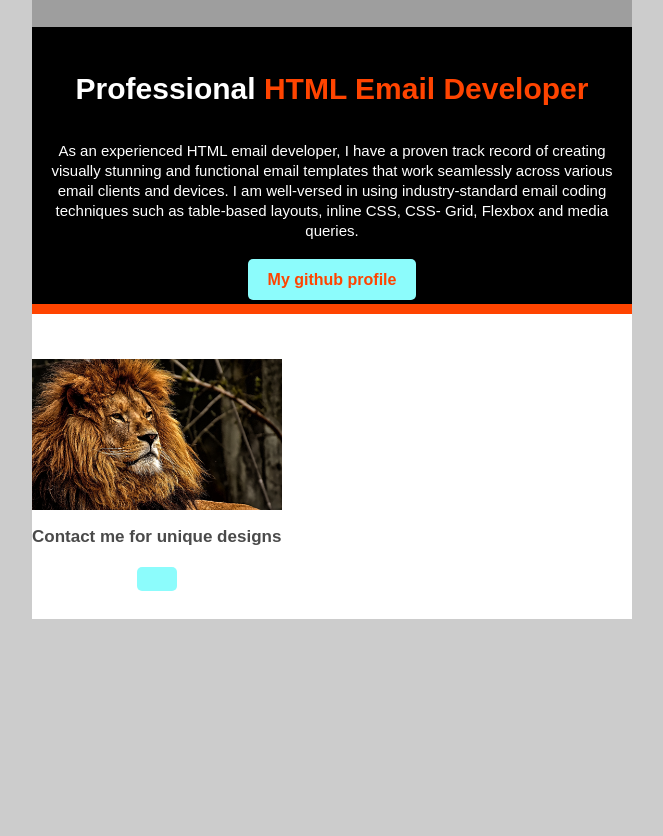
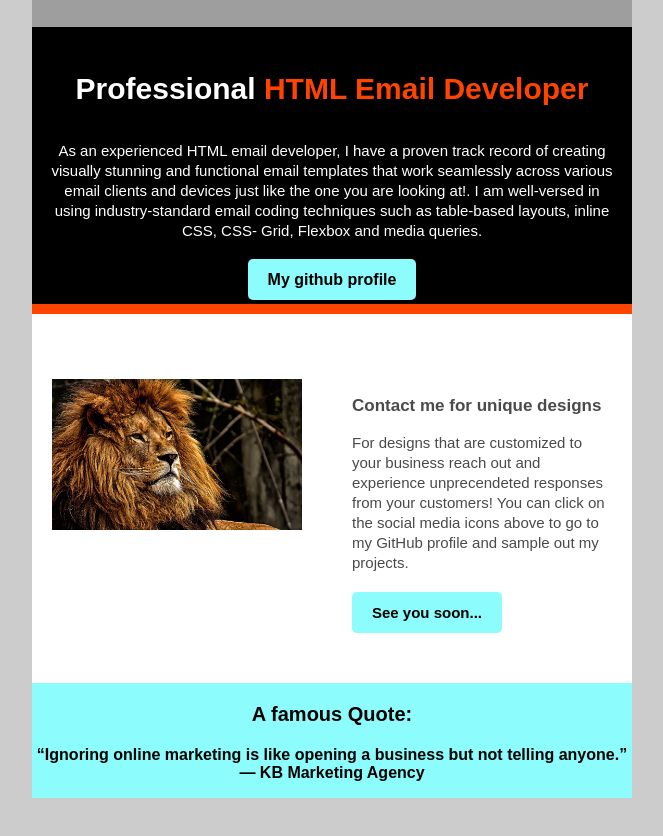
Before and after one commit to ebosoh/html_email, a plain HTML site: page index.html in a window 1280 px wide. Shown: the part 460-1296 px from the top of the page, without its empty margins (308-971 px from the left). Before the commit the page ends 1119 px from the top, so only its background shows below. Drawn offline with Linux system fonts and the light colour scheme; grey boxes are pictures that could not be loaded.

Commit message:
Add the famous online marketing quote

```diff
--- a/index.html
+++ b/index.html
@@ -44,7 +44,7 @@
 
     .button{
       background-color: rgb(140, 252, 252);
-      color: #ff4400;
+      color: black;
       font-weight: bolder;
       text-decoration: none;
       padding: 12px 20px;
@@ -55,6 +55,24 @@
       font-size: 0;
       padding: 40px 0;
     }
+
+    .two-columns .column{
+      width: 100%;
+      max-width: 300px;
+      display: inline-block;
+      vertical-align: top;
+
+    }
+    .two-columns .padding{
+      padding: 20px;
+    }
+
+    .two-columns .content{
+      text-align: left;
+      font-size: 15px;
+      line-height: 20px;
+    }
+
 
 </style>
 </head>
@@ -110,7 +128,7 @@
                     <p style="color: #ffffff; font-size: 15px; line-height: 20px; padding: 5px 0 15px;">
                       As an experienced HTML email developer, I have a proven track record of
                       creating visually stunning and functional email templates that work seamlessly
-                      across various email clients and devices. I am well-versed in using
+                      across various email clients and devices just like the one you are looking at!. I am well-versed in using
                       industry-standard email coding techniques such as table-based layouts,
                       inline CSS, CSS- Grid, Flexbox and media queries.
                     </p>
@@ -160,7 +178,7 @@
                               <p style="padding-bottom: 15px;">
                                 For designs that are customized to your business reach out
                                 and experience unprecendeted responses from your customers!
-                                You can click of the social media icons above to go to my GitHub
+                                You can click on the social media icons above to go to my GitHub
                                 profile and sample out my projects.
                                 </p>
                                 <a href="https:/github.com/ebosoh" class="button">See you soon...</a>
@@ -180,7 +198,19 @@
           </tr>
 
 <!--     BLUE BACKGROUND QUOTE -->
-
+          <tr>
+            <td>
+              <table width="100%">
+                <tr>
+                  <td style="text-align: center; background-color: rgb(140, 252, 252);  color: black; font-weight: bold;">
+                    <p style="font-size: 20px;"><strong>A famous Quote:</strong></p>
+                    <p>“Ignoring online marketing is like opening a business but not telling anyone.”<br>
+                      — KB Marketing Agency</p>
+                  </td>
+                </tr>
+              </table>
+            </td>
+          </tr>
 
 <!--     FOOTER SECTION -->
 </table>
```
